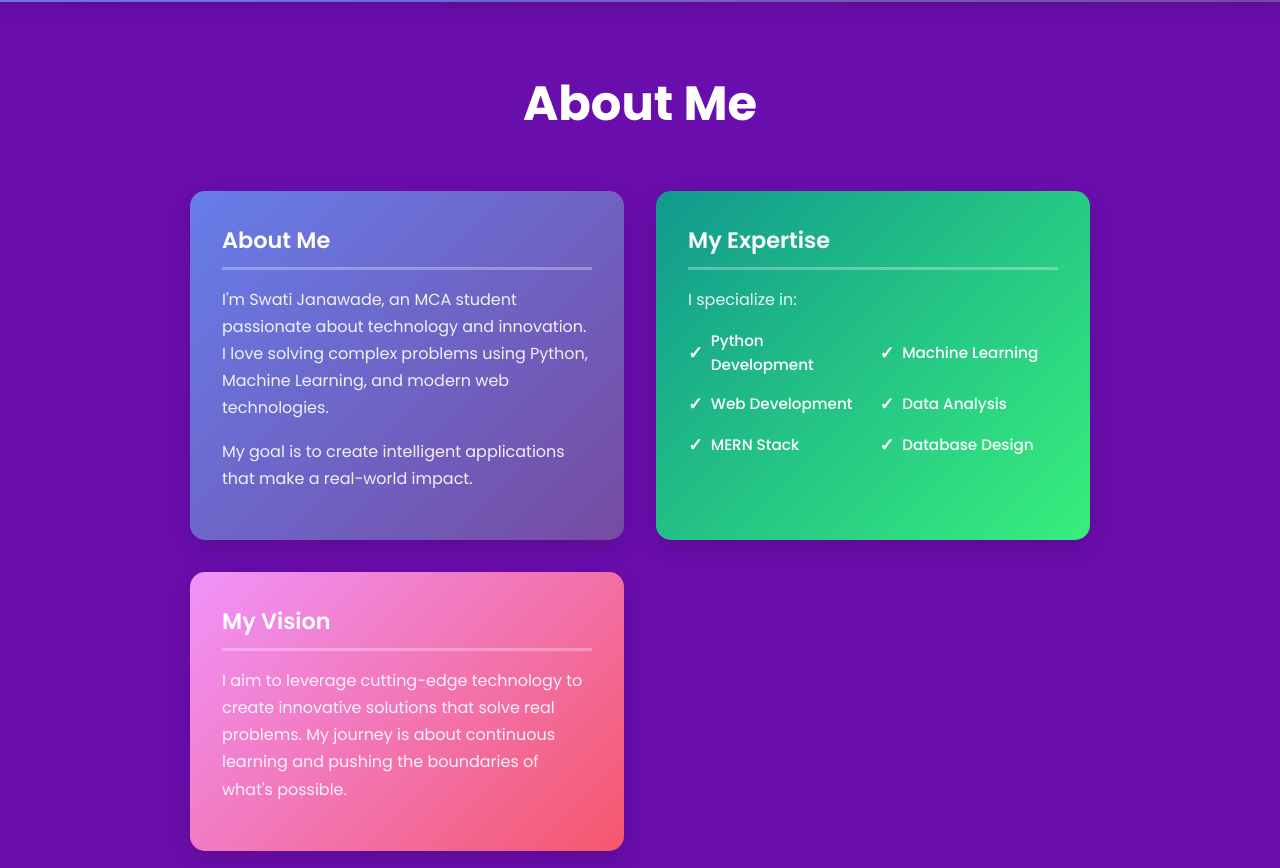
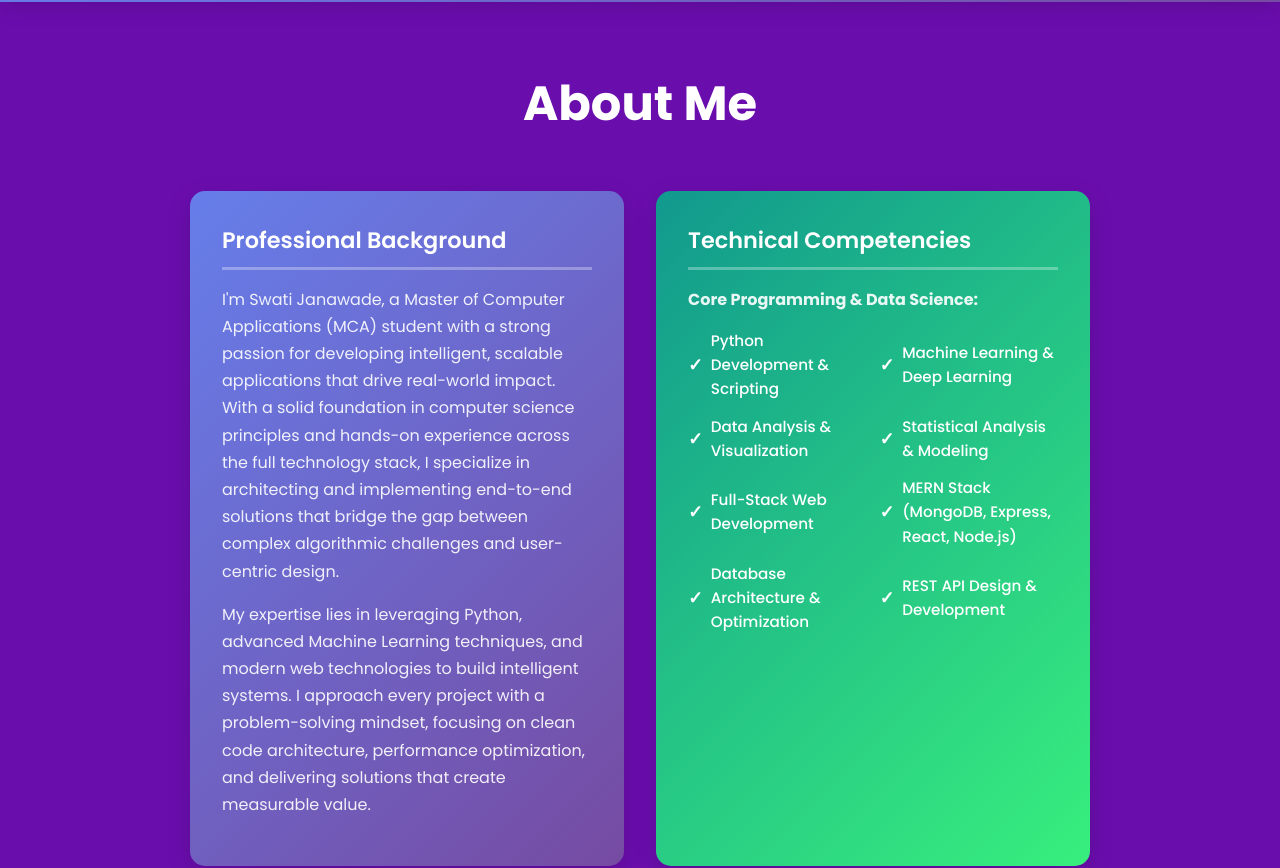
Before and after one commit to Swati23216/portfolio, a plain HTML site: page about.html in a window 1280 px wide. Shown: the part 91-959 px from the top of the page. Drawn offline with Linux system fonts and the light colour scheme.

Commit message:
Initial portfolio upload

```diff
--- a/about.html
+++ b/about.html
@@ -300,7 +300,7 @@
     <!-- HEADER -->
     <header>
         <a href="index.html" class="logo">
-            <img src="C:\Users\Swati Janawade\OneDrive\Pictures\imagesjpg\sss.jpg.jpeg" alt="Swati's Logo" class="logo-img">
+            <img src="C:\Users\Swati Janawade\OneDrive\Pictures\imagesjpg\mypic.jpeg" alt="Swati's Logo" class="logo-img">
             <div class="logo-text">
                 <div class="name">Swati</div>
                 <div class="role">Portfolio</div>
@@ -320,34 +320,37 @@
 
         <div class="content-wrapper">
             <div class="about-section">
-                <h3>About Me</h3>
+                <h3>Professional Background</h3>
                 <p>
-                    I'm Swati Janawade, an MCA student passionate about technology and innovation.
-                    I love solving complex problems using Python, Machine Learning, and modern web technologies.
+                    I'm Swati Janawade, a Master of Computer Applications (MCA) student with a strong passion for developing intelligent, scalable applications that drive real-world impact. With a solid foundation in computer science principles and hands-on experience across the full technology stack, I specialize in architecting and implementing end-to-end solutions that bridge the gap between complex algorithmic challenges and user-centric design.
                 </p>
                 <p>
-                    My goal is to create intelligent applications that make a real-world impact.
+                    My expertise lies in leveraging Python, advanced Machine Learning techniques, and modern web technologies to build intelligent systems. I approach every project with a problem-solving mindset, focusing on clean code architecture, performance optimization, and delivering solutions that create measurable value.
                 </p>
             </div>
 
             <div class="about-section">
-                <h3>My Expertise</h3>
-                <p>I specialize in:</p>
+                <h3>Technical Competencies</h3>
+                <p><strong>Core Programming & Data Science:</strong></p>
                 <div class="skills-list">
-                    <div class="skill-item">Python Development</div>
-                    <div class="skill-item">Machine Learning</div>
-                    <div class="skill-item">Web Development</div>
-                    <div class="skill-item">Data Analysis</div>
-                    <div class="skill-item">MERN Stack</div>
-                    <div class="skill-item">Database Design</div>
+                    <div class="skill-item">Python Development & Scripting</div>
+                    <div class="skill-item">Machine Learning & Deep Learning</div>
+                    <div class="skill-item">Data Analysis & Visualization</div>
+                    <div class="skill-item">Statistical Analysis & Modeling</div>
+                    <div class="skill-item">Full-Stack Web Development</div>
+                    <div class="skill-item">MERN Stack (MongoDB, Express, React, Node.js)</div>
+                    <div class="skill-item">Database Architecture & Optimization</div>
+                    <div class="skill-item">REST API Design & Development</div>
                 </div>
             </div>
 
             <div class="about-section">
-                <h3>My Vision</h3>
+                <h3>Approach & Philosophy</h3>
                 <p>
-                    I aim to leverage cutting-edge technology to create innovative solutions that solve real problems.
-                    My journey is about continuous learning and pushing the boundaries of what's possible.
+                    I believe in writing maintainable, efficient code that reflects industry best practices. My development philosophy centers on understanding business requirements deeply, translating them into robust technical architectures, and delivering solutions that not only meet but exceed expectations.
+                </p>
+                <p>
+                    I'm committed to continuous learning and staying updated with emerging technologies and methodologies. Whether working on AI-powered applications, data-driven platforms, or responsive web interfaces, I bring a strategic mindset combined with strong technical execution to every project I undertake.
                 </p>
             </div>
         </div>
```
Also changed, not shown: contact.html (+1 -1 lines), index.html (+2 -2 lines), projects.html (+1 -1 lines), skills.html (+1 -1 lines).
